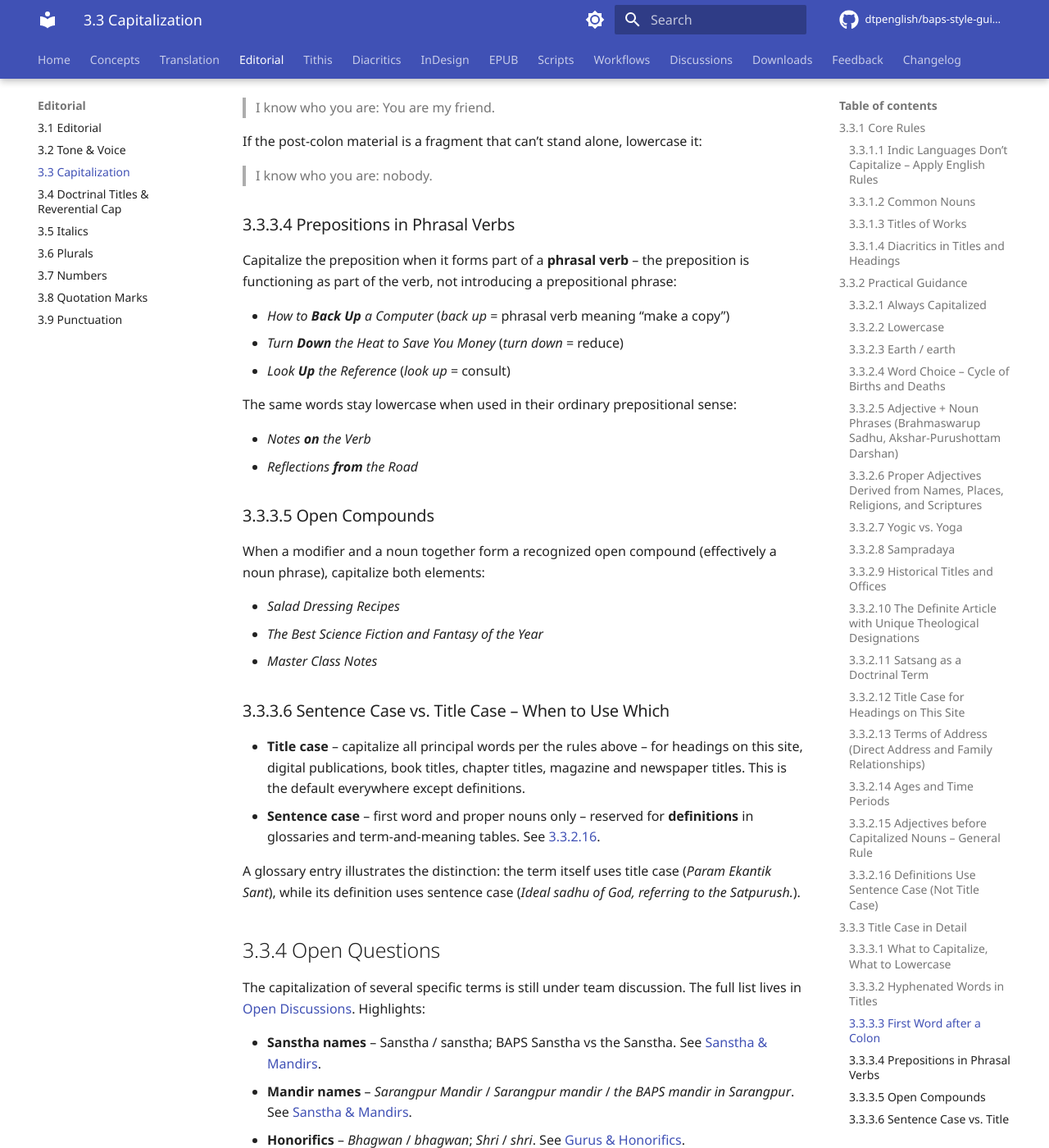
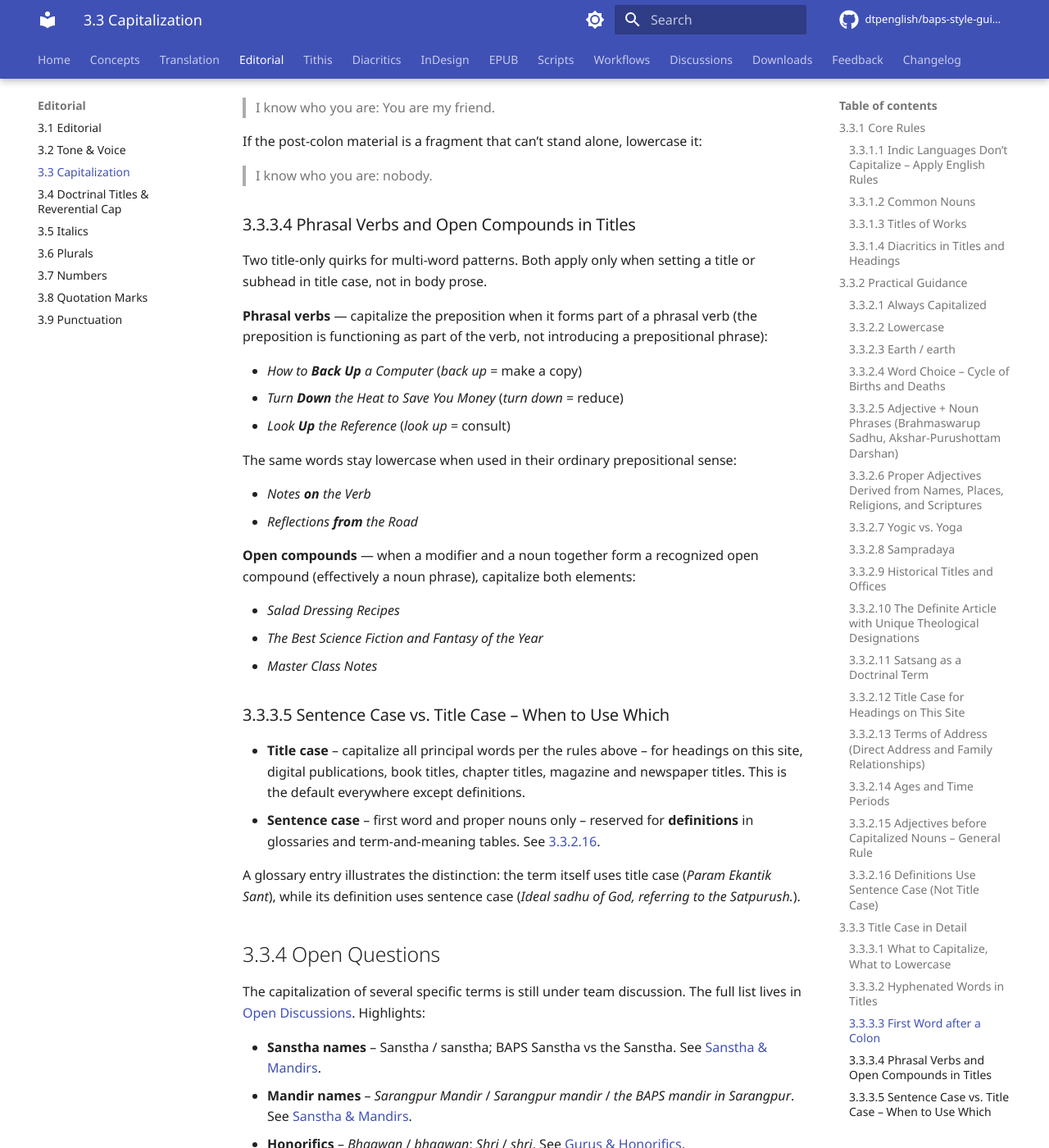
Before and after one commit to dtpenglish/baps-style-guide, an MkDocs documentation site: the page built from docs/editorial/capitalization.md, in a window 1280 px wide and 1400 px high, scrolled down 8129 px. Shown: the whole window at 82% size. Built offline with MkDocs 1.6.1 and Material for MkDocs 9.7.7, drawn with Linux system fonts in a browser that asks for light colours; comment, search, counter and statistics services are not loaded; the version menu is left out.

Commit message:
3.3.3: merge 3.3.3.4 and 3.3.3.5 into one title-only quirks section
Phrasal Verbs and Open Compounds were standalone subsections, but
both apply only in title-case context (titles, subheads) and
share the same theme: multi-word patterns where you have to
decide which elements to capitalise.

Merged into a single subsection 3.3.3.4 'Phrasal Verbs and Open
Compounds in Titles' with two clearly-labelled paragraphs. The
intro note clarifies that both quirks apply only to titles/subheads,
not to body prose.

Renumbered 3.3.3.6 'Sentence Case vs. Title Case' to 3.3.3.5.

Co-Authored-By: Claude Opus 4.7 (1M context) <noreply@anthropic.com>

```diff
--- a/docs/editorial/capitalization.md
+++ b/docs/editorial/capitalization.md
@@ -225,10 +225,12 @@ If the post-colon material is a fragment that can't stand alone, lowercase it:
 
 > I know who you are: nobody.
 
-### 3.3.3.4 Prepositions in Phrasal Verbs
-Capitalize the preposition when it forms part of a **phrasal verb** – the preposition is functioning as part of the verb, not introducing a prepositional phrase:
+### 3.3.3.4 Phrasal Verbs and Open Compounds in Titles
+Two title-only quirks for multi-word patterns. Both apply only when setting a title or subhead in title case, not in body prose.
 
-- *How to **Back Up** a Computer* (*back up* = phrasal verb meaning "make a copy")
+**Phrasal verbs** — capitalize the preposition when it forms part of a phrasal verb (the preposition is functioning as part of the verb, not introducing a prepositional phrase):
+
+- *How to **Back Up** a Computer* (*back up* = make a copy)
 - *Turn **Down** the Heat to Save You Money* (*turn down* = reduce)
 - *Look **Up** the Reference* (*look up* = consult)
 
@@ -237,14 +239,13 @@ The same words stay lowercase when used in their ordinary prepositional sense:
 - *Notes **on** the Verb*
 - *Reflections **from** the Road*
 
-### 3.3.3.5 Open Compounds
-When a modifier and a noun together form a recognized open compound (effectively a noun phrase), capitalize both elements:
+**Open compounds** — when a modifier and a noun together form a recognized open compound (effectively a noun phrase), capitalize both elements:
 
 - *Salad Dressing Recipes*
 - *The Best Science Fiction and Fantasy of the Year*
 - *Master Class Notes*
 
-### 3.3.3.6 Sentence Case vs. Title Case – When to Use Which
+### 3.3.3.5 Sentence Case vs. Title Case – When to Use Which
 - **Title case** – capitalize all principal words per the rules above – for headings on this site, digital publications, book titles, chapter titles, magazine and newspaper titles. This is the default everywhere except definitions.
 - **Sentence case** – first word and proper nouns only – reserved for **definitions** in glossaries and term-and-meaning tables. See [3.3.2.16](#33216-definitions-use-sentence-case-not-title-case).
 
```
